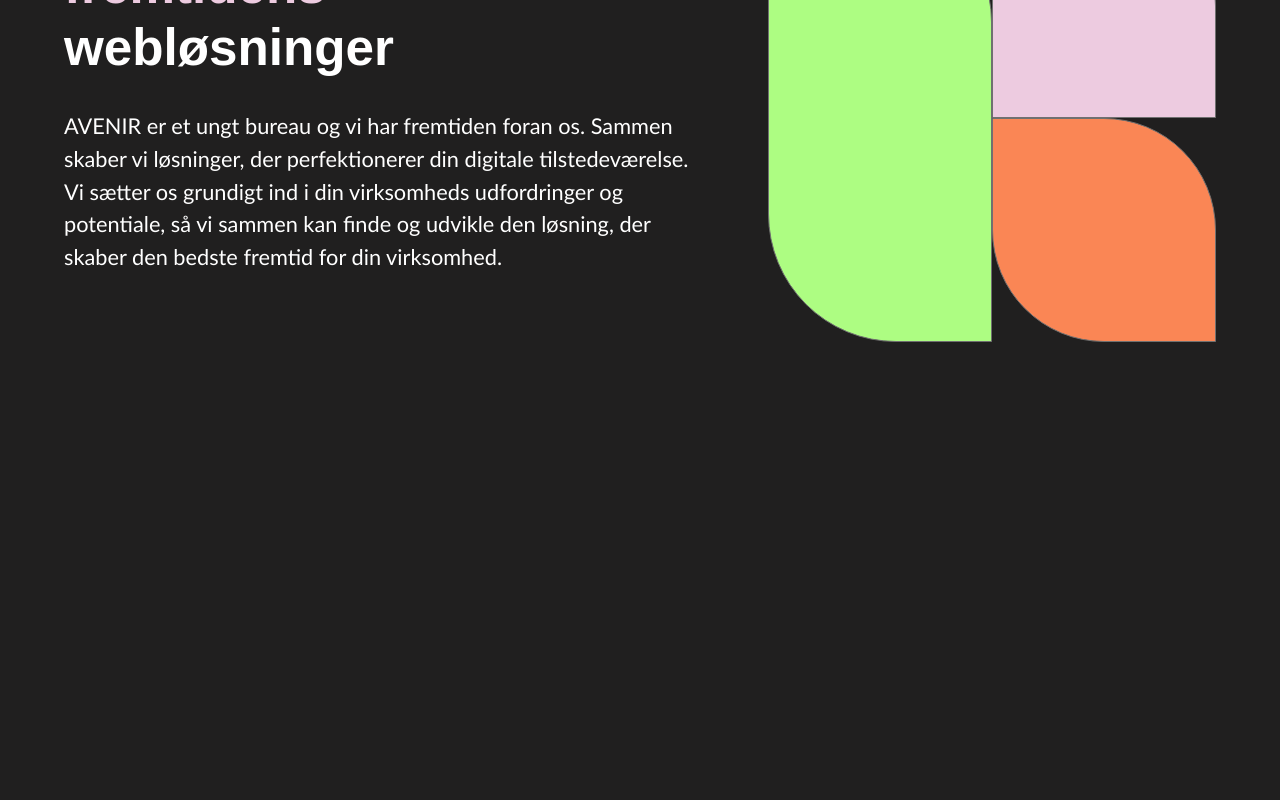
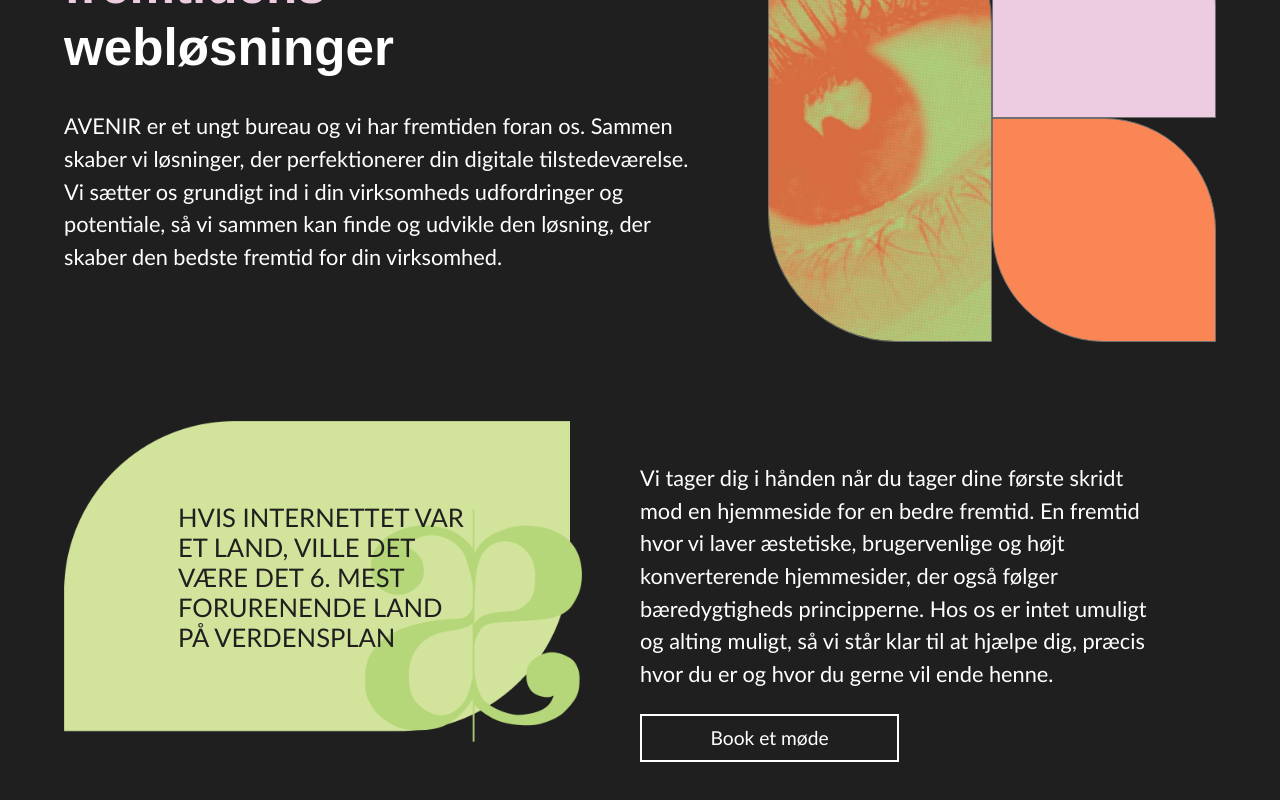
Before and after one commit to SarahBoddum/Avenir, a React (Vite) app in the folder Avenir/: page / in a window 1280 px wide. Shown: the part 906-1706 px from the top of the page. Before the commit the page ends 1296 px from the top, so only its background shows below. Built offline with nearby package versions, Linux system fonts and the light colour scheme; a web font is replaced by a local one.

Commit message:
kompto done

```diff
--- /dev/null
+++ b/Avenir/src/components/Abaggrund.jsx
@@ -0,0 +1,12 @@
+import React from 'react'
+import logobagg from '../assets/Images/logoOgbagg.png'
+
+export const Abaggrund = (props) => {
+    const content = props.children
+  return (
+    <div className='Abaggrund' style={{backgroundImage: `url(${logobagg})`}}>
+        {content}
+    </div>
+  )
+}
+export default Abaggrund
--- a/Avenir/src/components/KompEt.jsx
+++ b/Avenir/src/components/KompEt.jsx
@@ -2,14 +2,16 @@
 
 const KompEt = (props) => {
     const content = props.children
+    const { className, figurrammeClass, aflangSrc, aflangClass, tosmaClass, enrundClass, torundClass } = props;
+
 
   return (
-    <div className='KompEt reversrow'>
-        <div className='figurramme'>
-            <div className='aflang neongron'></div>
-            <div className='tosma'>
-                <div className='enrund rosa'></div>
-                <div className='torund orange'></div>
+    <div className={`KompEt reversrow ${className}`}>
+        <div className={`figurramme ${figurrammeClass}`}>
+        <img src={aflangSrc} alt="Aflang billede" className={`aflang ${aflangClass}`} />
+            <div className={`tosma ${tosmaClass}`}>
+                <div className={`enrund rosa ${enrundClass}`}></div>
+                <div className={`torund orange ${torundClass}`}></div>
             </div>
         </div>
         <div className='h1-p'>
--- /dev/null
+++ b/Avenir/src/components/KompTo.jsx
@@ -0,0 +1,22 @@
+import React from 'react'
+import logobagg from '../assets/Images/logoOgbagg.png'
+import Abaggrund from './Abaggrund'
+
+const KompTo = (props) => {
+    const content = props.children
+
+  return (
+    <div className='KompTo'>
+        <Abaggrund>
+           {
+                <h3>HVIS INTERNETTET VAR <br/>ET LAND, VILLE DET <br/>VÆRE DET 6. MEST<br/>FORURENENDE LAND<br/> PÅ VERDENSPLAN</h3>
+            }
+        </Abaggrund>
+        <div className='komptoTxt'>
+           {content}
+        </div>
+    </div>
+  )
+}
+
+export default KompTo
--- a/Avenir/src/index.css
+++ b/Avenir/src/index.css
@@ -194,8 +194,9 @@
     margin-right: 5%;
     margin-top: 30vh;
     justify-content: space-between;
-    margin-bottom: 6vh;
+
 }
+
 .rosa{
     background-color: #EDCBE0;
 }
@@ -231,6 +232,7 @@
     border-top-right-radius: 10vw;
     border-bottom-left-radius: 10vw;
     width: 50%;
+    object-fit: cover;
     border: solid 1px #707070
 }
 .tosma{
@@ -249,6 +251,36 @@
     border-top-right-radius: 50%;
     border-bottom-left-radius: 50%;
     border: solid 1px #707070
+}
+
+
+/*--------------KOMPTO------------------*/
+.KompTo{
+    display: flex;
+    width: 90%;
+    margin-left: 5%;
+    margin-right: 5%;
+}
+.Abaggrund{
+    width: 45%;
+    height: 60vh;
+    background-repeat: no-repeat;
+    background-size: 100%;
+    background-position: center;
+}
+.Abaggrund h3{
+    margin-left: 22%;
+    margin-top: 20vh;
+    color: #201F1F;
+    font-size: 2vw;
+}
+.komptoTxt{
+    width: 45%;
+    margin-top: 15vh;
+    margin-left: 5%
+}
+.komptoTxt p{
+    margin-bottom:3vh;
 }
 
 /*-------------------------------------------*/
@@ -449,5 +481,20 @@
         width: 90%;
         margin-bottom: 5vh;
     }
-
+    /*-------------KOMP TO-------------*/
+    .KompTo{
+        flex-direction:column-reverse;
+    }
+    .Abaggrund{
+        width: 100%;
+        height: 40vh;
+    }
+    .Abaggrund h3{
+        margin-top: 12vh;
+        font-size: 5vw;
+    }
+    .komptoTxt{
+        width: 90%;
+        margin-top: 10vh;
+    }
 }
--- a/Avenir/src/pages/Forside.jsx
+++ b/Avenir/src/pages/Forside.jsx
@@ -2,6 +2,8 @@
 import pil from '../assets/Images/pil.svg'
 import logo from '../assets/Images/gralogo.png'
 import KompEt from '../components/KompEt'
+import KompTo from '../components/KompTo'
+import gronoje from '../assets/Images/soOje.jpg'
 
 
 
@@ -26,10 +28,19 @@
             </div>
 
         </div>
-        <KompEt>
+        <KompEt
+            aflangSrc={gronoje}>
+
             <h1>Vi tager hånd om <br/><span className="rosatxt">fremtidens<br/></span>webløsninger</h1>
             <p>AVENIR er et ungt bureau og vi har fremtiden foran os. Sammen skaber vi løsninger, der perfektionerer din digitale tilstedeværelse. Vi sætter os grundigt ind i din virksomheds udfordringer og potentiale, så vi sammen kan finde og udvikle den løsning, der skaber den bedste fremtid for din virksomhed.</p>
         </KompEt>
+        <KompTo>
+            {<div>
+                <p>Vi tager dig i hånden når du tager dine første skridt mod en hjemmeside for en bedre fremtid. En fremtid hvor vi laver æstetiske, brugervenlige og højt konverterende hjemmesider,  der også følger bæredygtigheds principperne. Hos os er intet umuligt og alting muligt, så vi står klar til at hjælpe dig, præcis hvor du er og hvor du gerne vil ende henne.</p>
+                <div className='btn'>Book et møde</div>
+            </div>
+            }
+        </KompTo>
         </div>
   )
 }
```
Also changed, not shown: Avenir/src/assets/Images/logoOgbagg.png (added), Avenir/src/assets/Images/soOje.jpg (added), Avenir/src/components/KompTre.jsx (added).
